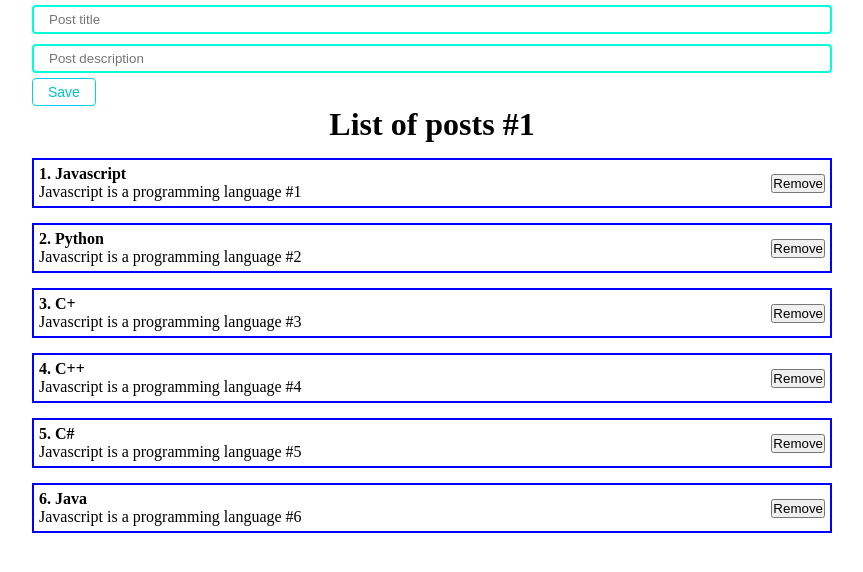
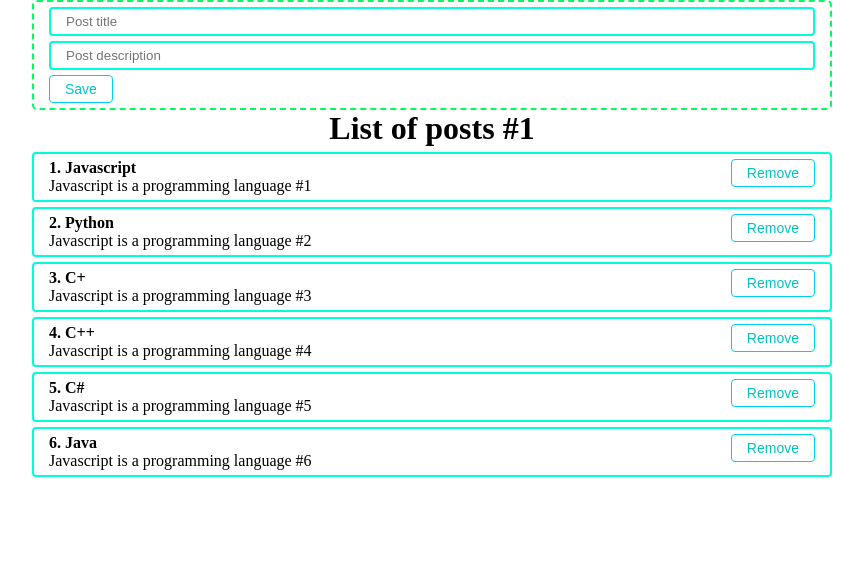
Before and after one commit to Denys-Leonov/my-react-js, a React (Create React App) app: page / in a window 1280 px wide. Shown: the top 572 px of the page, without its empty margins (208-1071 px from the left). Built offline with nearby package versions, Linux system fonts and the light colour scheme.

Commit message:
01-05-40

```diff
--- a/src/App.jsx
+++ b/src/App.jsx
@@ -1,8 +1,7 @@
 import React, { useState } from 'react'
+import PostForm from './components/PostForm'
 // import PostItem from './components/PostItem'
 import PostList from './components/PostList'
-import MyButton from './components/UI/button/MyButton'
-import MyInput from './components/UI/input/MyInput'
 import './styles/App.css'
 
 function App() {
@@ -18,38 +17,25 @@ function App() {
     { id: 5, title: 'C#', body: 'Javascript is a programming language #5' },
     { id: 6, title: 'Java', body: 'Javascript is a programming language #6' },
   ])
-  const [post, setPost] = useState({title:'', body:''})
 
+  function createPost(newPost) {
+    setPosts([...posts, newPost])
+  }
 
-  function addNewEvent(e) {
-    e.preventDefault()
-
-    setPosts([...posts, {id: Date.now(), ...post}])
-
-    //after click
-    setPost({title:'', body:''})
+  function removePost(post) {
+    setPosts(posts.filter((p) => p.id !== post.id))
   }
 
   return (
     <div className="App">
-      <form>
-        <MyInput
-          value={post.title}
-          onChange={(e) => setPost({...post, title: e.target.value})}
-          type="text"
-          placeholder="Post title"
-        />
-
-        <MyInput
-          value={post.body}
-          onChange={(e) => setPost({...post, body: e.target.value})}
-          type="text"
-          placeholder="Post description"
-        />
-        <MyButton onClick={addNewEvent}>Save</MyButton>
-      </form>
-
-      <PostList posts={posts} title="List of posts #1" />
+      <PostForm create={createPost} />
+      {posts.length !== 0 ? (
+        <PostList remove={removePost} posts={posts} title="List of posts #1" />
+      ) : (
+        <h1 style={{ textAlign: 'center', color: 'rgb(2, 254, 216)' }}>
+          Posts not found
+        </h1>
+      )}
     </div>
   )
 }
--- /dev/null
+++ b/src/components/PostForm.jsx
@@ -0,0 +1,44 @@
+import React, {useState} from "react";
+import MyInput from "./UI/input/MyInput";
+import MyButton from "./UI/button/MyButton";
+
+const PostForm = ({create}) => {
+    const [post, setPost] = useState({title:'', body:''})
+
+    function addNewEvent(e) {
+        e.preventDefault()
+
+
+        const newPost = {
+            ...post,
+            id: Date.now()
+        }
+        create(newPost)
+        //after click
+        setPost({title:'', body:''})
+      }
+
+
+
+    return(
+        <form className="myInputFrame">
+        <MyInput
+          value={post.title}
+          onChange={(e) => setPost({...post, title: e.target.value})}
+          type="text"
+          placeholder="Post title"
+        />
+
+        <MyInput
+          value={post.body}
+          onChange={(e) => setPost({...post, body: e.target.value})}
+          type="text"
+          placeholder="Post description"
+        />
+        <MyButton onClick={addNewEvent}>Save</MyButton>
+      </form>
+
+    )
+}
+
+export default PostForm
--- a/src/components/PostItem.jsx
+++ b/src/components/PostItem.jsx
@@ -1,18 +1,20 @@
-import React from "react";
+import React from 'react'
+import MyButton from './UI/button/MyButton'
 
 const PostItem = (props) => {
-
-    return (
-        <div className="post">
+  return (
+    <div className="post">
       <div className="post__content">
-        <strong>{props.number}. {props.post.title}</strong>
+        <strong>
+          {props.number}. {props.post.title}
+        </strong>
         <div>{props.post.body}</div>
       </div>
       <div className="post__btn">
-        <button>Remove</button>
+        <MyButton onClick={() => props.remove(props.post)}>Remove</MyButton>
       </div>
-     </div>
-    )
+    </div>
+  )
 }
 
-    export default PostItem
+export default PostItem
--- a/src/components/PostList.jsx
+++ b/src/components/PostList.jsx
@@ -2,13 +2,13 @@ import React from 'react'
 import PostItem from './PostItem'
 
 
-const PostList = ({posts, title}) => {
+const PostList = ({posts, title, remove}) => {
 
   return (
     <div>
       <h1 style={{ textAlign: 'center' }}>{title}</h1>
       {posts.map((p, index) => (
-        <PostItem post={p} key={p.id} number={index + 1} />
+        <PostItem remove={remove} post={p} key={p.id} number={index + 1} />
       ))}
     </div>
   )
--- a/src/components/UI/input/MyInput.module.css
+++ b/src/components/UI/input/MyInput.module.css
@@ -1,7 +1,8 @@
 .myInput {
     width: 100%;
+    display: flex;
     padding: 5px 15px;
     border-radius: 4px;
-    margin: 5px 0;
+    margin: 5px 0px;
     border: 2px solid rgb(2, 254, 216);
 }
--- a/src/styles/App.css
+++ b/src/styles/App.css
@@ -16,8 +16,16 @@
 .post {
     display: flex;
     justify-content: space-between;
-    align-items: center;
-    padding: 5px;
-    border: 2px solid blue;
-    margin-top: 15px;
+    width: 100%;
+    padding: 5px 15px;
+    border-radius: 4px;
+    margin: 5px 0;
+    border: 2px solid rgb(2, 254, 216);
 }
+
+.myInputFrame {
+    box-sizing: border-box;
+    padding: 0px 15px 5px 15px;
+    border: 2px dashed rgb(2, 254, 94);
+    border-radius: 5px;
+}
```
Also changed, not shown: src/components/UI/input/MyInput.jsx (+3 -6 lines).
